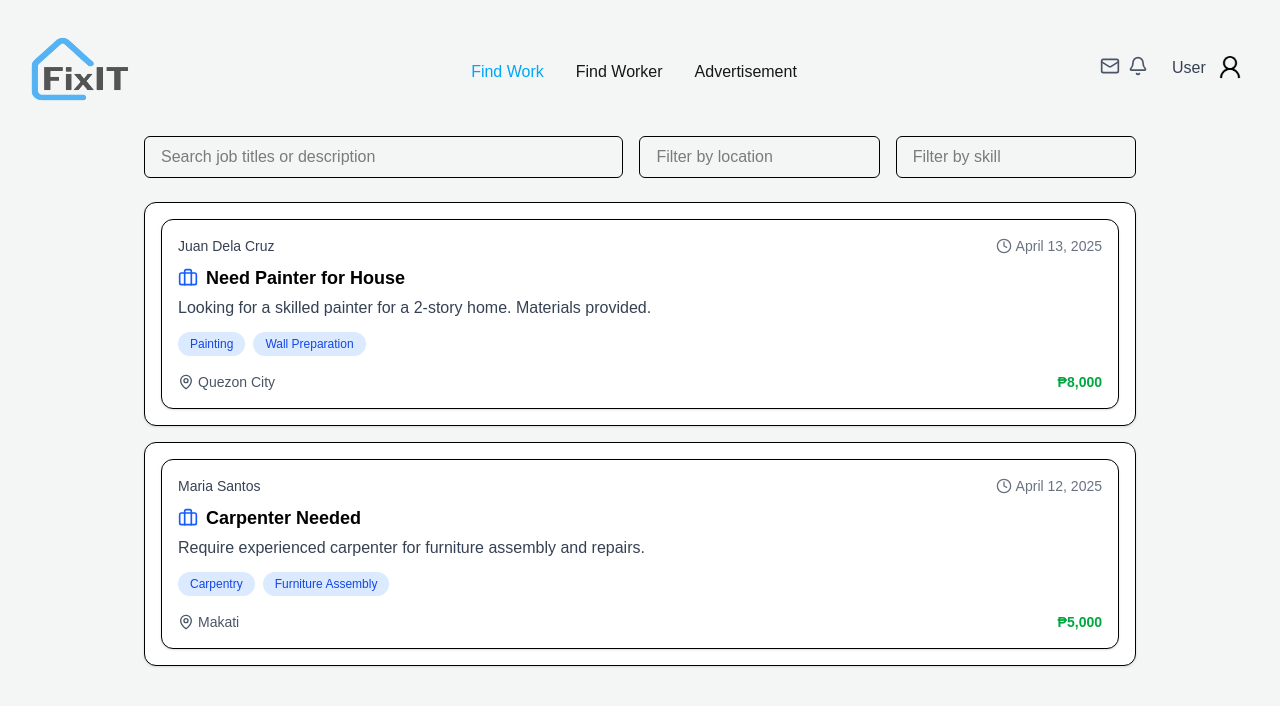
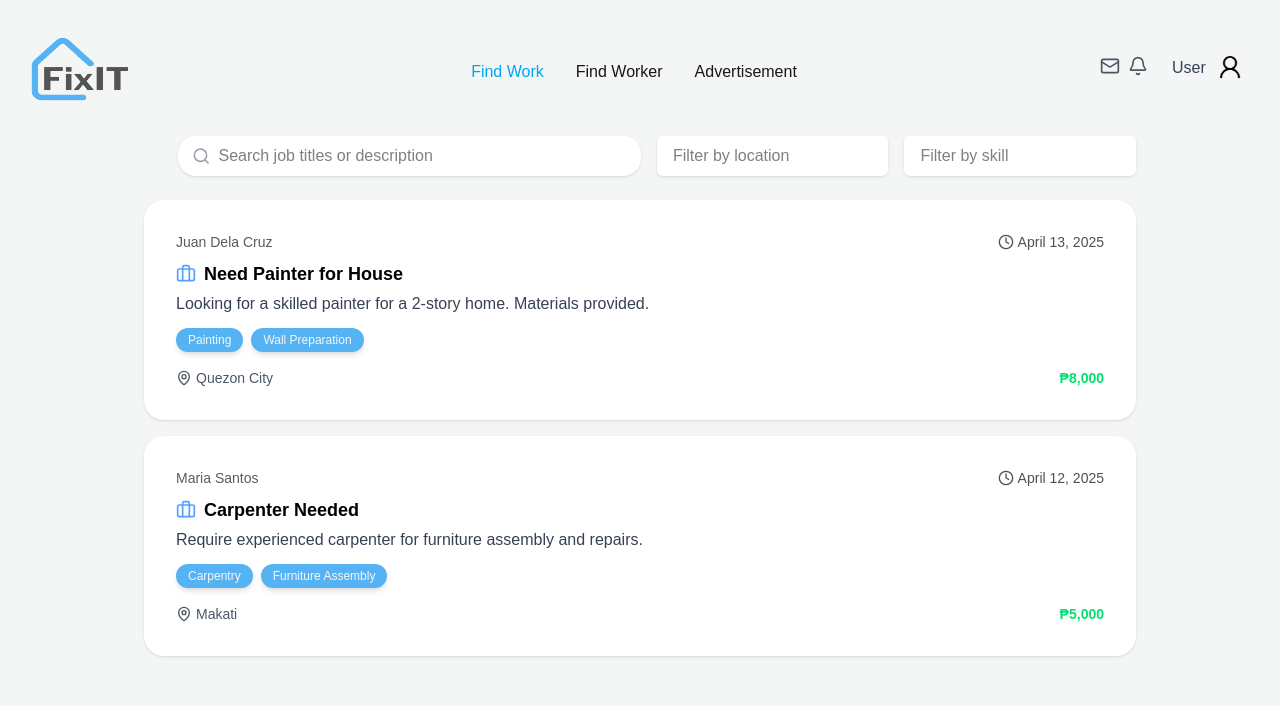
Before and after one commit to mxrxxsv/Bluehat-Backend, a React (Vite) app in the folder frontend/: page /find-work in a window 1280 px wide. Shown: the top 706 px of the page. Built offline with nearby package versions, Linux system fonts and the light colour scheme.

Commit message:
Updating FindWork Page

```diff
--- a/frontend/src/Components/FindWork.jsx
+++ b/frontend/src/Components/FindWork.jsx
@@ -1,5 +1,5 @@
 import { useState } from "react";
-import { MapPin, Briefcase, Clock } from "lucide-react";
+import { MapPin, Briefcase, Clock, Search } from "lucide-react";
 import { Link } from "react-router-dom";
 import jobPosts from "../Objects/jobPosts"; // this will contain dummy or real data
 
@@ -25,29 +25,30 @@ const FindWork = () => {
   });
 
   return (
-    <div className="max-w-5xl mx-auto p-4 mt-30">
+    <div className="max-w-5xl mx-auto p-4 mt-20 md:mt-30">
       {/* Search and Filters */}
       <div className="flex flex-col md:flex-row gap-4 mb-6">
+      <Search className="relative left-2 top-11.5  md:left-12 md:top-2.5 text-gray-400 w-5 h-5 z-10" />
         <input
           type="text"
           placeholder="Search job titles or description"
           value={search}
           onChange={(e) => setSearch(e.target.value)}
-          className="w-full md:w-1/2 px-4 py-2 border rounded-md"
+          className="w-full md:w-1/2 px-4 py-2 shadow rounded-[18px] bg-white pl-10 focus:outline-none focus:ring-2 focus:ring-blue-300"
         />
         <input
           type="text"
           placeholder="Filter by location"
           value={location}
           onChange={(e) => setLocation(e.target.value)}
-          className="w-full md:w-1/4 px-4 py-2 border rounded-md"
+          className="w-full md:w-1/4 px-4 py-2 shadow rounded-md bg-white focus:outline-none focus:ring-2 focus:ring-blue-300"
         />
         <input
           type="text"
           placeholder="Filter by skill"
           value={skill}
           onChange={(e) => setSkill(e.target.value)}
-          className="w-full md:w-1/4 px-4 py-2 border rounded-md"
+          className="w-full md:w-1/4 px-4 py-2 shadow rounded-md bg-white focus:outline-none focus:ring-2 focus:ring-blue-300"
         />
       </div>
 
@@ -58,25 +59,25 @@ const FindWork = () => {
             <Link
               key={job.id}
               to={`/job/${job.id}`} // Use the job ID for routing
-              className="border rounded-xl p-4 bg-white shadow hover:shadow-lg transition-all block"
+              className="rounded-[20px] p-4 bg-white shadow-sm hover:shadow-lg transition-all block"
             >
               <div
                 key={job.id}
-                className="border rounded-xl p-4 bg-white shadow hover:shadow-lg transition-all"
+                className="rounded-xl p-4 bg-white transition-all"
               >
                 {/* Header: Client Name and Date */}
                 <div className="flex justify-between items-center mb-2">
-                  <span className="text-sm font-medium text-gray-700">
+                  <span className="text-sm md:text-[14px] font-medium text-[#252525] opacity-75">
                     {job.clientName}
                   </span>
-                  <span className="flex items-center gap-1 text-sm text-gray-500">
+                  <span className="flex items-center gap-1 text-sm text-[#252525] opacity-80">
                     <Clock size={16} />
                     {job.datePosted}
                   </span>
                 </div>
 
                 <h2 className="text-lg font-semibold flex items-center gap-2">
-                  <Briefcase size={20} className="text-blue-600" />
+                  <Briefcase size={20} className="text-blue-400" />
                   {job.title}
                 </h2>
 
@@ -88,7 +89,7 @@ const FindWork = () => {
                   {job.skillsRequired.map((skill, index) => (
                     <span
                       key={index}
-                      className="bg-blue-100 text-blue-700 px-3 py-1 rounded-full text-xs"
+                      className="bg-[#55b3f3] shadow-md text-[#f4f6f6] px-3 py-1 rounded-full text-xs"
                     >
                       {skill}
                     </span>
@@ -99,7 +100,7 @@ const FindWork = () => {
                   <span className="flex items-center gap-1">
                     <MapPin size={16} /> {job.location}
                   </span>
-                  <span className="font-bold text-green-600">
+                  <span className="font-bold text-green-400">
                     ₱{job.priceOffer.toLocaleString()}
                   </span>
                 </div>
--- a/frontend/src/Components/FindWorker.jsx
+++ b/frontend/src/Components/FindWorker.jsx
@@ -167,7 +167,7 @@ const FindWorker = () => {
               <input
                 type="text"
                 placeholder="Search by name, skill, or location"
-                className="pl-10 pr-4 py-2 bg-white border border-gray-300 rounded-[20px] w-full focus:outline-none focus:ring-2 focus:ring-blue-500"
+                className="pl-10 pr-4 py-2 bg-white border border-gray-300 rounded-[20px] w-full focus:outline-none focus:ring-2 focus:ring-blue-300"
                 value={filtering.search}
                 onChange={(e) =>
                   setFiltering((prev) => ({ ...prev, search: e.target.value }))
@@ -209,7 +209,7 @@ const FindWorker = () => {
               </select>
 
               <select
-                className="w-48 h-10 px-4 py-2 border border-gray-300 rounded-[12px] focus:outline-none focus:ring-2 focus:ring-blue-500 bg-white shadow-sm cursor-pointer"
+                className="w-48 h-10 px-4 py-2 border border-gray-300 rounded-[12px] focus:outline-none focus:ring-2 focus:ring-blue-300 bg-white shadow-sm cursor-pointer"
                 value={filtering.priceRange}
                 onChange={(e) =>
                   setFiltering((prev) => ({
```
